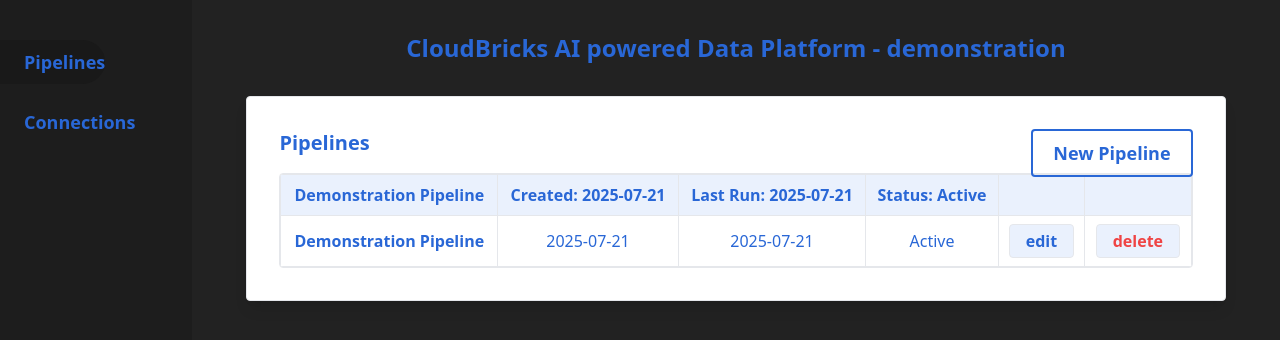
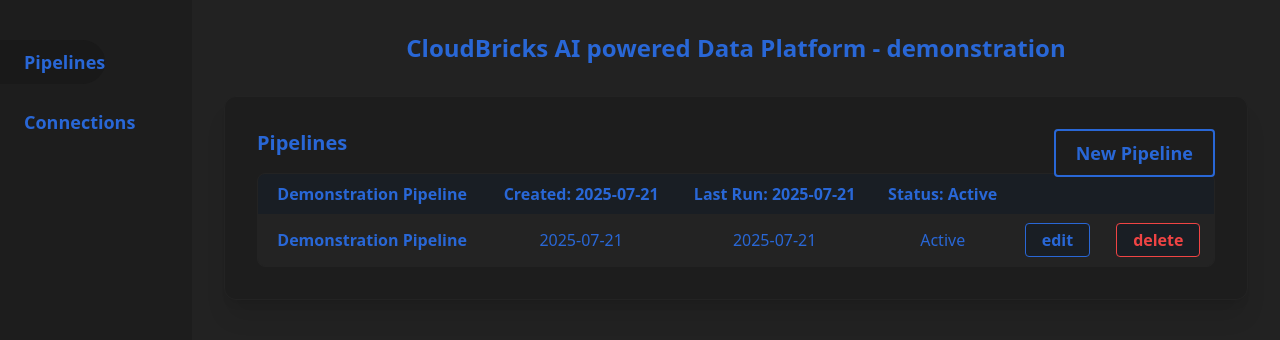
Before and after one commit to krebrovic/Data-platform-POC, a React (Vite) app in the folder frontend/: page / in a window 1280 px wide. Shown: the top 340 px of the page. Built offline with nearby package versions, Linux system fonts and the light colour scheme.

Commit message:
desifn change

```diff
--- a/frontend/src/App.jsx
+++ b/frontend/src/App.jsx
@@ -70,11 +70,11 @@ function App() {
           </h1>
         </header>
 
-        <section className="w-[90%] max-w-5xl bg-white border shadow-lg rounded p-8 relative">
+        <section className="w-[95%] max-w-5xl bg-[#1d1d1d] border border-[#232323] shadow-xl rounded-xl p-8 relative">
           {/* Top-right button (hide on new pipeline form) */}
           {activePage === "pipelines" && !showNewPipeline && (
             <button
-              className="absolute right-8 top-8 px-5 py-2 border-2 border-[#2967d6] rounded text-lg font-semibold hover:bg-[#eaf1fd] text-[#2967d6]"
+              className="absolute right-8 top-8 px-5 py-2 border-2 border-[#2967d6] rounded text-lg font-semibold hover:bg-[#232323] text-[#2967d6] bg-[#1d1d1d] transition"
               onClick={() => setShowNewPipeline(true)}
             >
               New Pipeline
@@ -95,32 +95,48 @@ function App() {
             <CreatePipeline onDone={handlePipelineDone} />
           ) : activePage === "pipelines" ? (
             // Pipelines Table
-            <div className="overflow-x-auto border rounded">
-              <table className="min-w-full text-center text-base text-[#2967d6]">
-                <thead className="bg-[#eaf1fd]">
+            <div className="overflow-x-auto border border-[#232323] rounded-lg bg-[#232323]">
+              <table className="min-w-full text-center text-base text-[#2967d6] bg-[#232323] rounded-lg">
+                <thead className="bg-[#191e24]">
                   <tr>
-                    <th className="p-2 border font-semibold">Demonstration Pipeline</th>
-                    <th className="p-2 border font-semibold">Created: 2025-07-21</th>
-                    <th className="p-2 border font-semibold">Last Run: 2025-07-21</th>
-                    <th className="p-2 border font-semibold">Status: Active</th>
-                    <th className="p-2 border"></th>
-                    <th className="p-2 border"></th>
+                    <th className="p-2 border-b border-[#232323] font-semibold">
+                      Demonstration Pipeline
+                    </th>
+                    <th className="p-2 border-b border-[#232323] font-semibold">
+                      Created: 2025-07-21
+                    </th>
+                    <th className="p-2 border-b border-[#232323] font-semibold">
+                      Last Run: 2025-07-21
+                    </th>
+                    <th className="p-2 border-b border-[#232323] font-semibold">
+                      Status: Active
+                    </th>
+                    <th className="p-2 border-b border-[#232323]"></th>
+                    <th className="p-2 border-b border-[#232323]"></th>
                   </tr>
                 </thead>
                 <tbody>
                   {pipelines.map((item, idx) => (
-                    <tr key={idx} className="hover:bg-[#f0f6ff]">
-                      <td className="p-2 border font-semibold">{item.name}</td>
-                      <td className="p-2 border">{item.created}</td>
-                      <td className="p-2 border">{item.lastRun}</td>
-                      <td className="p-2 border">{item.status}</td>
-                      <td className="p-2 border">
-                        <button className="px-4 py-1 border rounded bg-[#eaf1fd] hover:bg-[#dde6ff] font-semibold text-[#2967d6]">
+                    <tr key={idx} className="hover:bg-[#222]">
+                      <td className="p-2 border-b border-[#232323] font-semibold">
+                        {item.name}
+                      </td>
+                      <td className="p-2 border-b border-[#232323]">
+                        {item.created}
+                      </td>
+                      <td className="p-2 border-b border-[#232323]">
+                        {item.lastRun}
+                      </td>
+                      <td className="p-2 border-b border-[#232323]">
+                        {item.status}
+                      </td>
+                      <td className="p-2 border-b border-[#232323]">
+                        <button className="px-4 py-1 border border-[#2967d6] rounded bg-[#191e24] hover:bg-[#232323] font-semibold text-[#2967d6] transition">
                           edit
                         </button>
                       </td>
-                      <td className="p-2 border">
-                        <button className="px-4 py-1 border rounded bg-[#eaf1fd] hover:bg-[#ffd8d8] font-semibold text-red-500">
+                      <td className="p-2 border-b border-[#232323]">
+                        <button className="px-4 py-1 border border-red-500 rounded bg-[#191e24] hover:bg-[#361d1d] font-semibold text-red-500 transition">
                           delete
                         </button>
                       </td>
@@ -131,32 +147,48 @@ function App() {
             </div>
           ) : (
             // Connections Table
-            <div className="overflow-x-auto border rounded">
-              <table className="min-w-full text-center text-base text-[#2967d6]">
-                <thead className="bg-[#eaf1fd]">
+            <div className="overflow-x-auto border border-[#232323] rounded-lg bg-[#232323]">
+              <table className="min-w-full text-center text-base text-[#2967d6] bg-[#232323] rounded-lg">
+                <thead className="bg-[#191e24]">
                   <tr>
-                    <th className="p-2 border font-semibold">Demo connection</th>
-                    <th className="p-2 border font-semibold">Created: 2025-07-21</th>
-                    <th className="p-2 border font-semibold">Last Run: 2025-07-21</th>
-                    <th className="p-2 border font-semibold">Status: Active</th>
-                    <th className="p-2 border"></th>
-                    <th className="p-2 border"></th>
+                    <th className="p-2 border-b border-[#232323] font-semibold">
+                      Demo connection
+                    </th>
+                    <th className="p-2 border-b border-[#232323] font-semibold">
+                      Created: 2025-07-21
+                    </th>
+                    <th className="p-2 border-b border-[#232323] font-semibold">
+                      Last Run: 2025-07-21
+                    </th>
+                    <th className="p-2 border-b border-[#232323] font-semibold">
+                      Status: Active
+                    </th>
+                    <th className="p-2 border-b border-[#232323]"></th>
+                    <th className="p-2 border-b border-[#232323]"></th>
                   </tr>
                 </thead>
                 <tbody>
                   {connections.map((item, idx) => (
-                    <tr key={idx} className="hover:bg-[#f0f6ff]">
-                      <td className="p-2 border font-semibold">{item.name}</td>
-                      <td className="p-2 border">2025-07-21</td>
-                      <td className="p-2 border">2025-07-21</td>
-                      <td className="p-2 border">Active</td>
-                      <td className="p-2 border">
-                        <button className="px-4 py-1 border rounded bg-[#eaf1fd] hover:bg-[#dde6ff] font-semibold text-[#2967d6]">
+                    <tr key={idx} className="hover:bg-[#222]">
+                      <td className="p-2 border-b border-[#232323] font-semibold">
+                        {item.name}
+                      </td>
+                      <td className="p-2 border-b border-[#232323]">
+                        2025-07-21
+                      </td>
+                      <td className="p-2 border-b border-[#232323]">
+                        2025-07-21
+                      </td>
+                      <td className="p-2 border-b border-[#232323]">
+                        Active
+                      </td>
+                      <td className="p-2 border-b border-[#232323]">
+                        <button className="px-4 py-1 border border-[#2967d6] rounded bg-[#191e24] hover:bg-[#232323] font-semibold text-[#2967d6] transition">
                           edit
                         </button>
                       </td>
-                      <td className="p-2 border">
-                        <button className="px-4 py-1 border rounded bg-[#eaf1fd] hover:bg-[#ffd8d8] font-semibold text-red-500">
+                      <td className="p-2 border-b border-[#232323]">
+                        <button className="px-4 py-1 border border-red-500 rounded bg-[#191e24] hover:bg-[#361d1d] font-semibold text-red-500 transition">
                           delete
                         </button>
                       </td>
```
